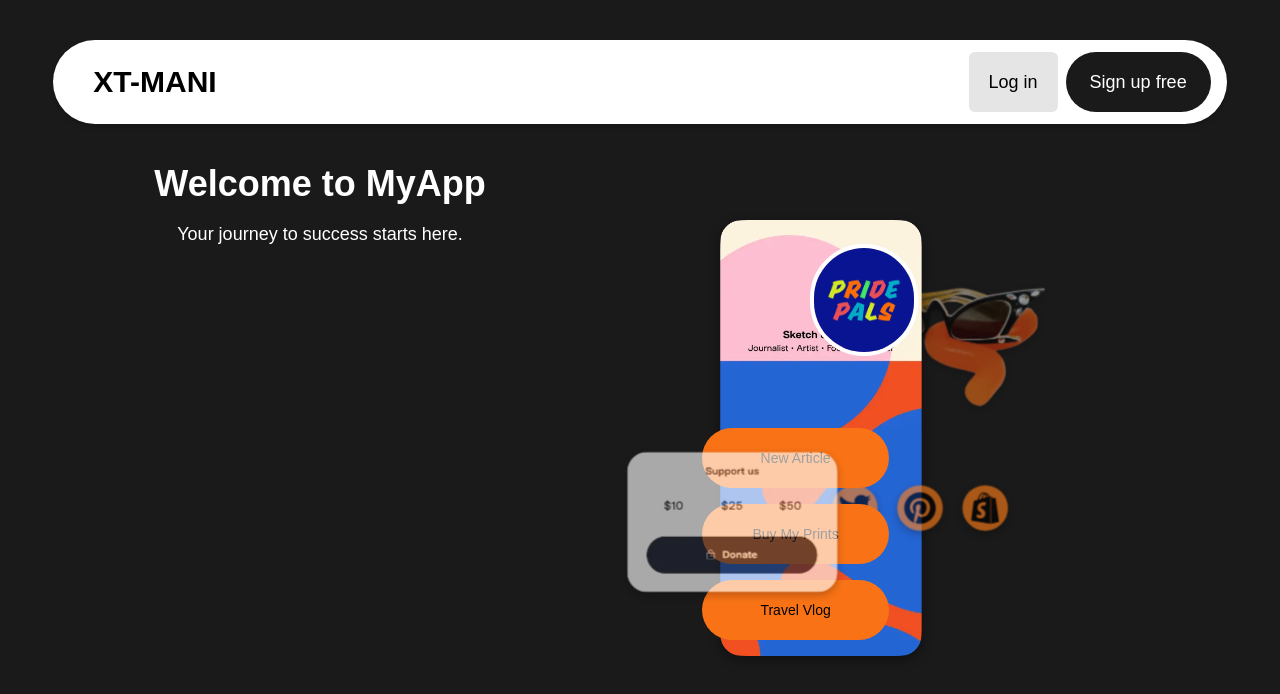
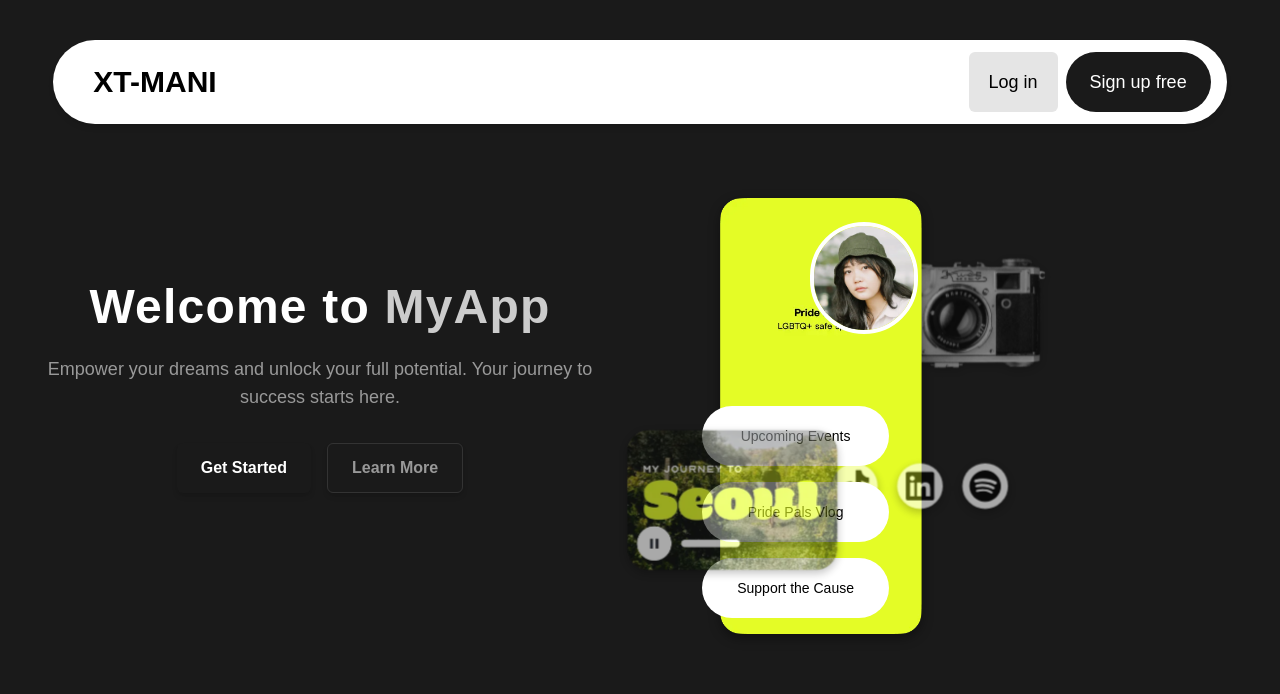
Before and after one commit to Deepanshu-mani/tapop, a React (Create React App) app in the folder client/: page / in a window 1280 px wide. Shown: the top 694 px of the page. Built offline with nearby package versions, Linux system fonts and the light colour scheme.

Commit message:
update files

```diff
--- a/client/src/components/HomePage/ImageSec.jsx
+++ b/client/src/components/HomePage/ImageSec.jsx
@@ -10,6 +10,10 @@ function ImageSec() {
   const [currentIconSet, setCurrentIconSet] = useState(0);
 
   useEffect(() => {
+    // Trigger the first animation after mounting
+    setTimeout(() => {
+      triggerTransition();
+    }, 100);
     const interval = setInterval(() => {
       triggerTransition();
     }, 5000);
--- a/client/src/pages/Homepage.jsx
+++ b/client/src/pages/Homepage.jsx
@@ -1,11 +1,13 @@
 import React, { useEffect } from 'react';
+import { useNavigate } from 'react-router-dom';
 import Navbar from '../components/HomePage/Navbar';
 import ImageSec from '../components/HomePage/ImageSec';
 import { gsap } from 'gsap';
 
 const HomePage = () => {
+  const navigate = useNavigate();
+
   useEffect(() => {
-    // Function to track mouse movement
     const handleMouseMove = (e) => {
       const mouseX = e.clientX;
       const mouseY = e.clientY;
@@ -13,50 +15,59 @@ const HomePage = () => {
       const centerX = window.innerWidth / 2;
       const centerY = window.innerHeight / 2;
 
-      // Calculate offsets for 3D rotation and translation
-      const rotateY = ((mouseX - centerX) / centerX) * 15; // Rotate horizontally
-      const rotateX = ((mouseY - centerY) / centerY) * -15; // Rotate vertically
-      const translateZ = 30; // Pop out slightly
+      const rotateY = ((mouseX - centerX) / centerX) * 15;
+      const rotateX = ((mouseY - centerY) / centerY) * -15;
 
-      // Apply 3D transformation to ImageSec
       gsap.to('.image-sec', {
-        rotateY, // Horizontal tilt
-        rotateX, // Vertical tilt
-        translateZ, // Depth effect
-        duration: 0.3, // Smooth transition
-        ease: 'power2.out', // Smooth easing
-        transformPerspective: 1000, // Add perspective for 3D effect
-        transformOrigin: 'center', // Transform around the center
+        rotateY,
+        rotateX,
+        translateZ: 30,
+        duration: 0.3,
+        ease: 'power2.out',
+        transformPerspective: 1000,
+        transformOrigin: 'center',
       });
     };
 
-    // Add event listener for mouse movement
     window.addEventListener('mousemove', handleMouseMove);
-
-    // Clean up event listener when component unmounts
     return () => {
       window.removeEventListener('mousemove', handleMouseMove);
     };
   }, []);
 
   return (
-    <div className="bg-gray-800 min-h-screen text-white perspective-1000">
-      <div className="pt-10">
+    <div className="bg-gray-800 min-h-screen text-white">
+      {/* Fixed Navbar */}
+      <div className="pt-10 fixed top-0 left-0 w-full z-50">
         <Navbar />
       </div>
-      <div className="flex">
+
+      {/* Main Content */}
+      <div className="flex flex-wrap pt-[8%] items-center">
         {/* Text Section */}
-        <div className="text-center p-10 w-[50%]">
-          <h1 className="text-4xl font-bold mb-4">Welcome to MyApp</h1>
-          <p className="text-lg">Your journey to success starts here.</p>
+        <div className="flex-1 p-10 text-center">
+          <h1 className="text-5xl font-extrabold mb-6 tracking-wide">
+            Welcome to <span className="text-gray-300">MyApp</span>
+          </h1>
+          <p className="text-lg mb-8 text-gray-400">
+            Empower your dreams and unlock your full potential. Your journey to success starts here.
+          </p>
+          <div className="flex justify-center space-x-4">
+            <button
+              className="px-6 py-3 bg-gray-800 text-white font-semibold rounded-md shadow-md hover:bg-gray-700 hover:scale-105 transition-transform duration-200"
+              onClick={() => navigate('/signup')}
+            >
+              Get Started
+            </button>
+            <button className="px-6 py-3 border border-gray-700 text-gray-400 font-semibold rounded-md shadow-md hover:bg-gray-800 hover:text-white hover:scale-105 transition-transform duration-200">
+              Learn More
+            </button>
+          </div>
         </div>
 
         {/* Image Section */}
-        <div className="p-10 w-[50%]">
-          {/* Add a specific class to target only ImageSec */}
-          <div className="image-sec">
-            <ImageSec />
-          </div>
+        <div className="flex-1 p-10 image-sec">
+          <ImageSec />
         </div>
       </div>
     </div>
```
